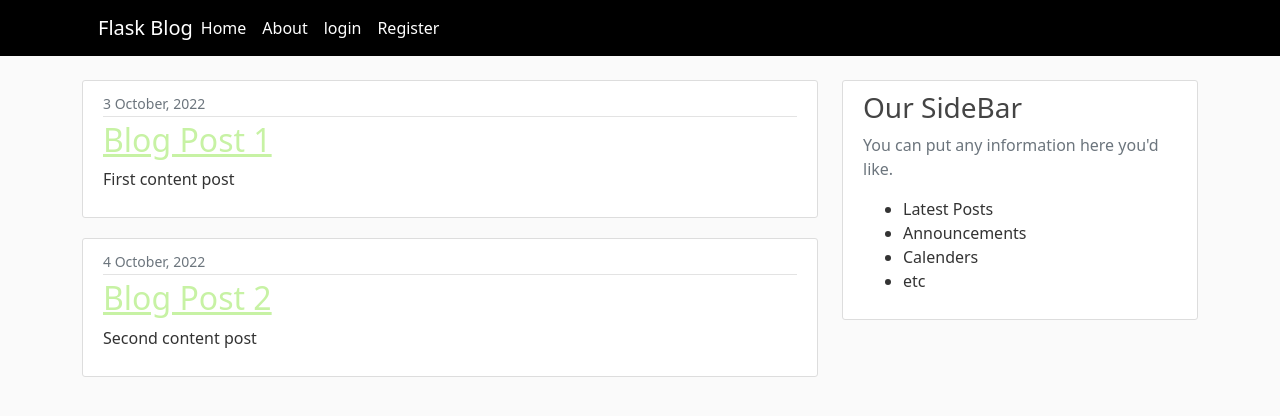
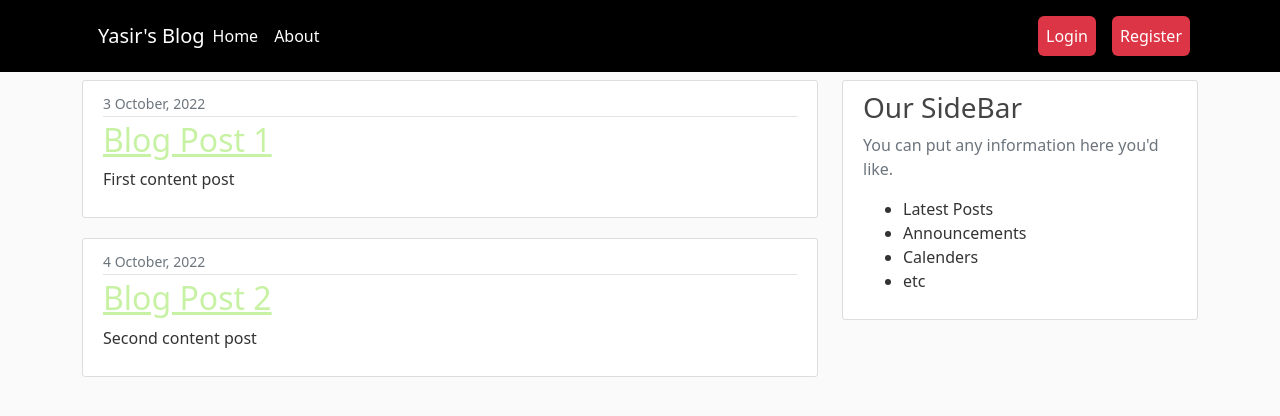
Before and after one commit to Yasir-Khan22/Flask_practice, a Flask app: page / in a window 1280 px wide. Shown: the top 416 px of the page. Run offline with Flask 2, Linux system fonts and the light colour scheme.

Commit message:
📁layout component updated

```diff
--- a/templates/layout.html
+++ b/templates/layout.html
@@ -25,22 +25,23 @@
         <nav class="navbar navbar-expand-md navbar-dark bg-darker fixed-top">
             <div class="container">
 
-                <a class="navbar-brand mr-4" href="/">Flask Blog</a>
+                <a class="navbar-brand mr-4" href="/">Yasir's Blog</a>
                 <button class="navbar-toggler" type="button" data-toggle="collapse" data-target="#navbarToggle"
                     aria-controls="navbarToggle" aria-expanded="false" aria-label="Toggle navigation">
                     <span class="navbar-toggler-icon"></span>
                 </button>
-                <div class="collapse navbar-collapse text-start" id="navbarToggle">
+                <div class="collapse navbar-collapse" id="navbarToggle">
                     <div class="navbar-nav mr-auto">
                         <a class="nav-item nav-link" href="/home">Home</a>
                         <a class="nav-item nav-link" href="/about">About</a>
                     </div>
-                    <!-- Navbar Right Site  -->
-                    <div class="navbar-nav">
-                        <a class="nav-item nav-link" href="/Login">login</a>
-                        <a class="nav-item nav-link" href="/register">Register</a>
+                </div>
 
-                    </div>
+                <!-- Navbar Right Site  -->
+                <div class="navbar-nav ">
+                    <a class="nav-item nav-link bg-danger rounded m-2" href="/Login">Login</a>
+                    <a class="nav-item nav-link bg-danger rounded m-2" href="/register">Register</a>
+
                 </div>
             </div>
 
```
